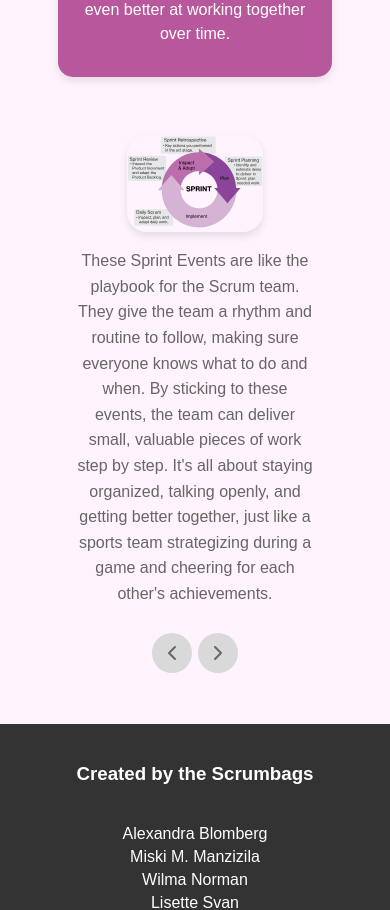
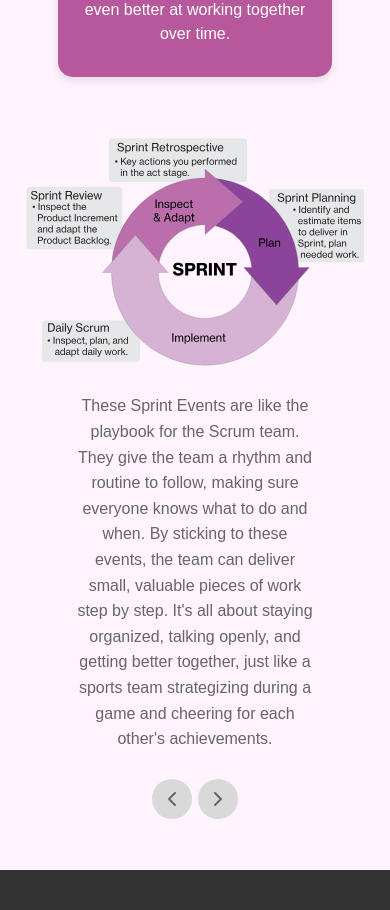
Before and after one commit to Memai2023/scrum-guide, a React (Vite) app: page /events in a window 390 px wide. Shown: the part 3220-4130 px from the top of the page. Built offline with nearby package versions, Linux system fonts and the light colour scheme; a web font is replaced by a local one.

Commit message:
removed border and made the img bigger on mobilview

```diff
--- a/src/Components/SprintEvents/SprintCycle2/SprintCycle2.module.css
+++ b/src/Components/SprintEvents/SprintCycle2/SprintCycle2.module.css
@@ -10,9 +10,8 @@
 
 .cykleimage {
     border-radius: 20px;
-    width: 40%;
+    width: 100%;
     height: auto;
-    box-shadow: 0 4px 8px rgba(0, 0, 0, 0.1);
 }
 
 .text {
@@ -33,6 +32,7 @@
 
     .cykleimage {
         margin-left: 5%;
+        width: 35%;
     }
 
     .container {
```
